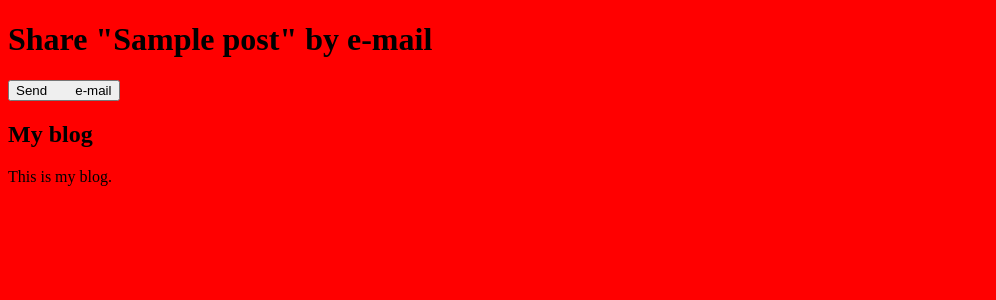
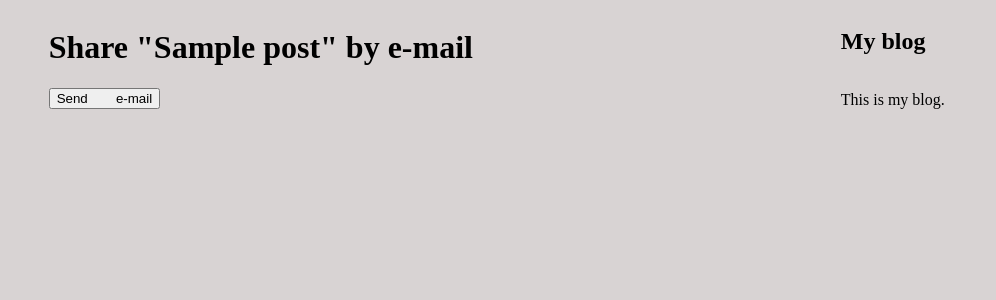
Before and after one commit to rabithakuri/blog, a Django app: template blog/templates/blog/post/share.html in a window 1280 px wide. Shown: the top 300 px of the page, without its empty margins (0-996 px from the left). Run offline with Django 3.2, Linux system fonts and the light colour scheme; the template is opened without the code that fills it: most values are stand-ins (such as "Sample title", 1, 10 or a date in 2020).

Commit message:
first commit

```diff
--- a/blog/statics/css/blogs.css
+++ b/blog/statics/css/blogs.css
@@ -1,3 +1,23 @@
 body{
-    background-color: red;
+    background-color: rgb(216, 211, 211);
 }
+
+#content {
+    width:40%;
+    float: left;
+    align-content: center;
+    display: flex;
+    flex-direction: column;
+    flex-wrap: wrap;
+
+}
+
+#sidebar {
+    width:60%;
+    float:right;
+    align-content: center;
+    display: flex;
+    flex-direction: column;
+    flex-wrap: wrap;
+
+}
--- a/blog/templates/blog/post/list.html
+++ b/blog/templates/blog/post/list.html
@@ -18,5 +18,5 @@
 		{{	post.body|truncatewords:30|linebreaks }}
 	{%	endfor	%}
 
-	{% include "blog/pagination.html" with page=page_obj %}
+	{% include "blog/pagination.html" with page=posts %}
 {% endblock %}
--- a/blog/views.py
+++ b/blog/views.py
@@ -15,7 +15,7 @@ from django.core.paginator import Paginator,EmptyPage,PageNotAnInteger
 
 def	post_list(request):
     object_list	=	Post.published.all()
-    paginator	=	Paginator(object_list,	3)	#	3	posts	in	each	page
+    paginator	=	Paginator(object_list,3)	#	3	posts	in	each	page
     page	=	request.GET.get('page')
     try:
     	posts	=	paginator.page(page)
@@ -81,8 +81,8 @@ def	post_share(request,	post_id):
             #	Form	fields	passed	validation
             cd	=	form.cleaned_data
             post_url	=	request.build_absolute_uri(post.get_absolute_url())
-            subject	=	'{}	({})	recommends	you	reading	"{}"'.format(cd['name'],cd['email'],post.title)
-            message	=	'Read	"{}"	at	{}\n\n{}\'s	comments:{}'.format(post.title,	post_url,cd['name'],cd['comments'])
+            subject	=	'{}	({})	recommends	you	reading	"{}"'.format(cd['name'], cd['email'], post.title)
+            message	=	'Read	"{}"	at	{}\n\n{}\'s	comments:{}'.format(post.title,	post_url, cd['name'], cd['comment'])
             send_mail(subject,message,'admin@myblog.com',[cd['to']])
             sent	=	True
     else:
--- a/intern_project/settings.py
+++ b/intern_project/settings.py
@@ -121,13 +121,13 @@ USE_TZ = True
 STATIC_URL = '/static/'
 
 STATICFILES_DIRS = [
-    os.path.join(BASE_DIR, 'statics' )
+    os.path.join(BASE_DIR, 'blog/statics' )
 ]
 
 
 EMAIL_BACKEND	=	'django.core.mail.backends.console.EmailBackend'
 EMAIL_HOST	=	'smtp.gmail.com'
-EMAIL_HOST_USER	=	'your_account@gmail.com'
-EMAIL_HOST_PASSWORD	=	'your_password'
+EMAIL_HOST_USER	=	''
+EMAIL_HOST_PASSWORD	=	''
 EMAIL_PORT	=	587
 EMAIL_USE_TLS	=	True
```
Also changed, not shown: blog/templates/blog/pagination.html (+4 -4 lines), db.sqlite3.
